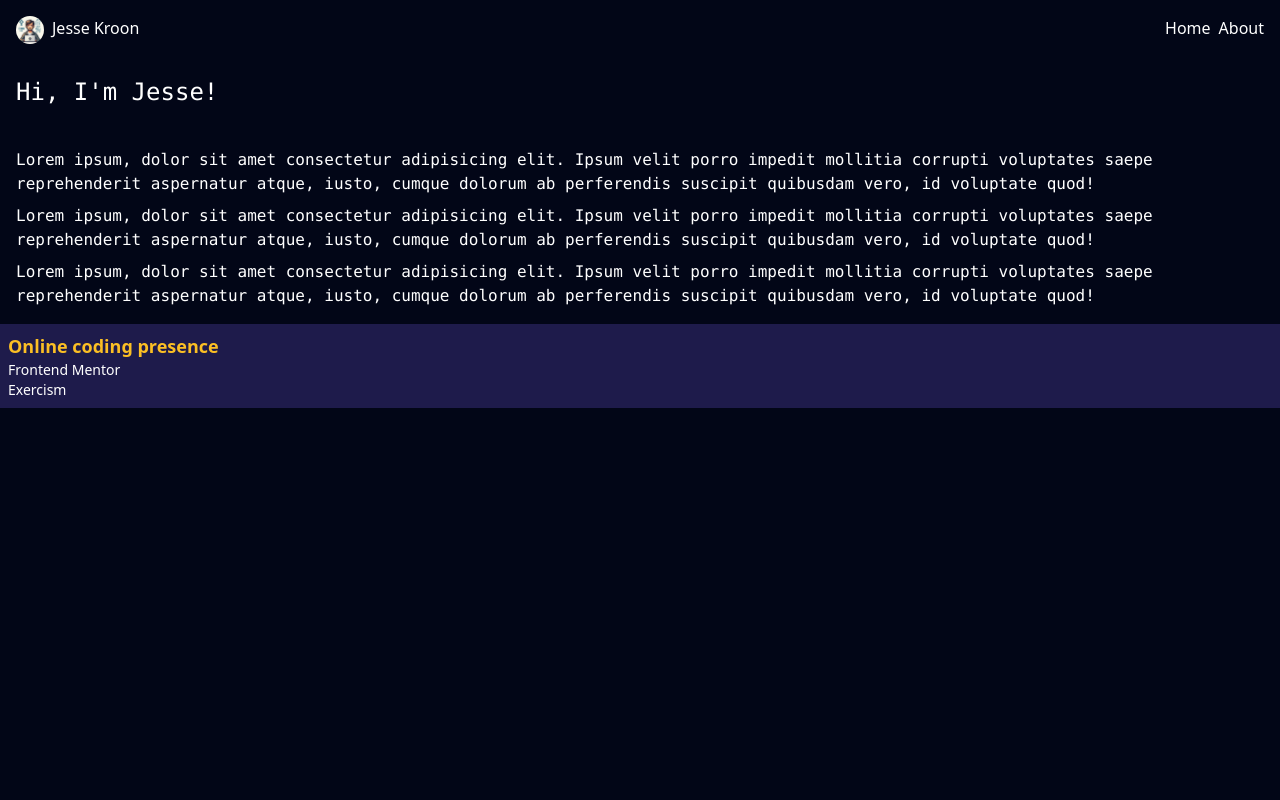
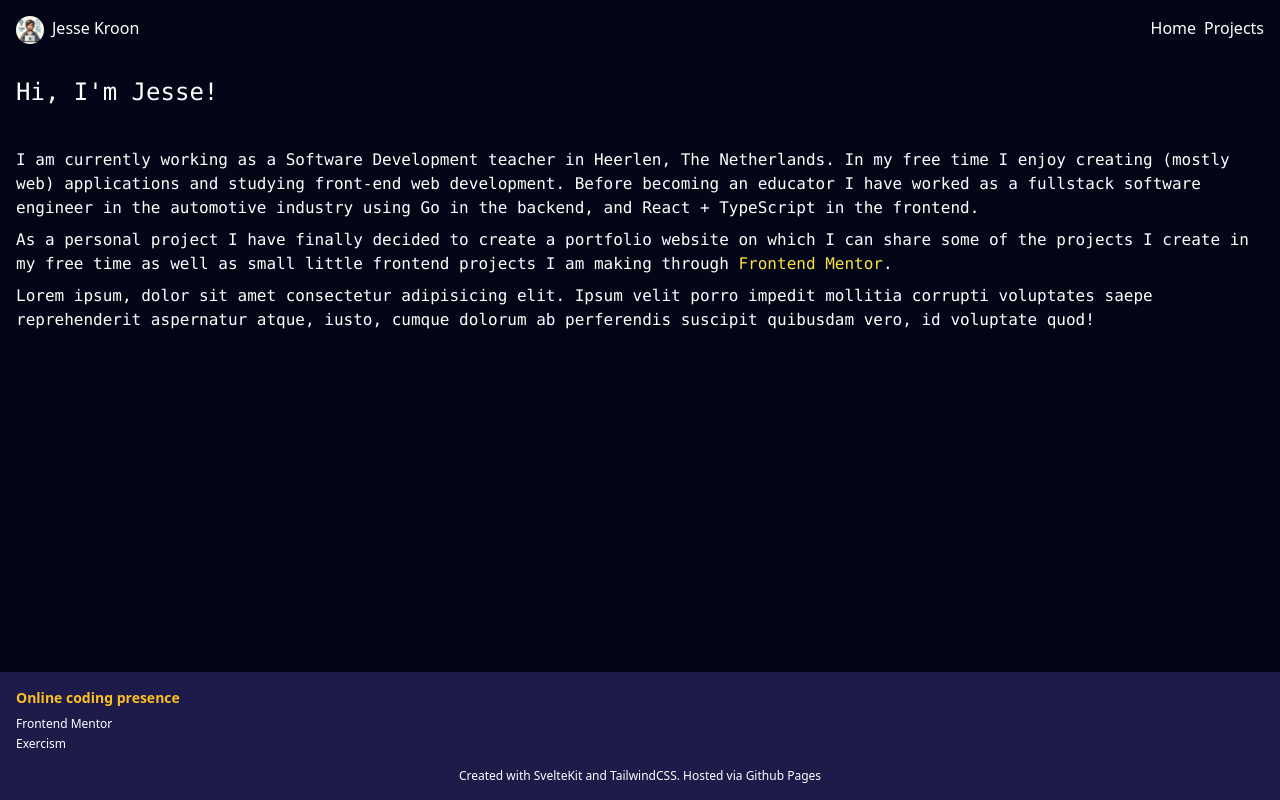
Before and after one commit to jesse-kroon/portfolio, a SvelteKit app: page / in a window 1280 px wide. Built offline with nearby package versions, Linux system fonts and the light colour scheme.

Commit message:
add some styles

```diff
--- a/src/app.html
+++ b/src/app.html
@@ -6,7 +6,7 @@
 		<meta name="viewport" content="width=device-width, initial-scale=1" />
 		%sveltekit.head%
 	</head>
-	<body data-sveltekit-preload-data="hover">
+	<body data-sveltekit-preload-data="hover" class="flex min-h-screen flex-col">
 		<div style="display: contents">%sveltekit.body%</div>
 	</body>
 </html>
--- a/src/components/Footer/Footer.svelte
+++ b/src/components/Footer/Footer.svelte
@@ -1,7 +1,11 @@
-<footer class="bottom-0 flex w-full flex-col bg-indigo-950 p-2 text-sm text-white">
-	<section class="flex flex-col">
-		<h2 class="text-lg font-bold text-amber-400">Online coding presence</h2>
-		<a href="https://www.frontendmentor.io/profile/jesse-kroon">Frontend Mentor</a>
-		<a href="https://exercism.org/profiles/JesseKroon">Exercism</a>
+<footer class="mt-auto flex w-full flex-col bg-indigo-950 p-4 text-white">
+	<section class="mb-4 flex flex-col gap-2">
+		<h2 class="text-sm font-bold text-amber-400">Online coding presence</h2>
+		<div class="flex flex-col gap-1">
+			<a class="text-xs" href="https://www.frontendmentor.io/profile/jesse-kroon">Frontend Mentor</a
+			>
+			<a class="text-xs" href="https://exercism.org/profiles/JesseKroon">Exercism</a>
+		</div>
 	</section>
+	<p class="self-center text-xs">Created with SvelteKit and TailwindCSS. Hosted via Github Pages</p>
 </footer>
--- a/src/components/Header/Header.svelte
+++ b/src/components/Header/Header.svelte
@@ -10,7 +10,7 @@
 		</div>
 		<div class="flex justify-between gap-2">
 			<a href="{base}/">Home</a>
-			<a href="{base}/about">About</a>
+			<a href="{base}/projects">Projects</a>
 		</div>
 	</nav>
 </header>
--- a/src/routes/+layout.svelte
+++ b/src/routes/+layout.svelte
@@ -6,7 +6,7 @@
 </script>
 
 <Header />
-<main class="m-4 font-mono">
+<main class="m-4 flex-grow font-mono">
 	{@render children()}
 </main>
 <Footer />
--- a/src/routes/+page.svelte
+++ b/src/routes/+page.svelte
@@ -1,14 +1,18 @@
 <h1 class="mb-10 text-2xl text-white">Hi, I'm Jesse!</h1>
 <p class="text-white">
-	Lorem ipsum, dolor sit amet consectetur adipisicing elit. Ipsum velit porro impedit mollitia
-	corrupti voluptates saepe reprehenderit aspernatur atque, iusto, cumque dolorum ab perferendis
-	suscipit quibusdam vero, id voluptate quod!
+	I am currently working as a Software Development teacher in Heerlen, The Netherlands. In my free
+	time I enjoy creating (mostly web) applications and studying front-end web development. Before
+	becoming an educator I have worked as a fullstack software engineer in the automotive industry
+	using Go in the backend, and React + TypeScript in the frontend.
 </p>
 
 <p class="text-white">
-	Lorem ipsum, dolor sit amet consectetur adipisicing elit. Ipsum velit porro impedit mollitia
-	corrupti voluptates saepe reprehenderit aspernatur atque, iusto, cumque dolorum ab perferendis
-	suscipit quibusdam vero, id voluptate quod!
+	As a personal project I have finally decided to create a portfolio website on which I can share
+	some of the projects I create in my free time as well as small little frontend projects I am
+	making through <a
+		href="https://www.frontendmentor.com"
+		class="text-yellow-300 hover:text-green-400">Frontend Mentor</a
+	>.
 </p>
 
 <p class="text-white">
```
Also changed, not shown: src/routes/projects/+page.svelte (added).
